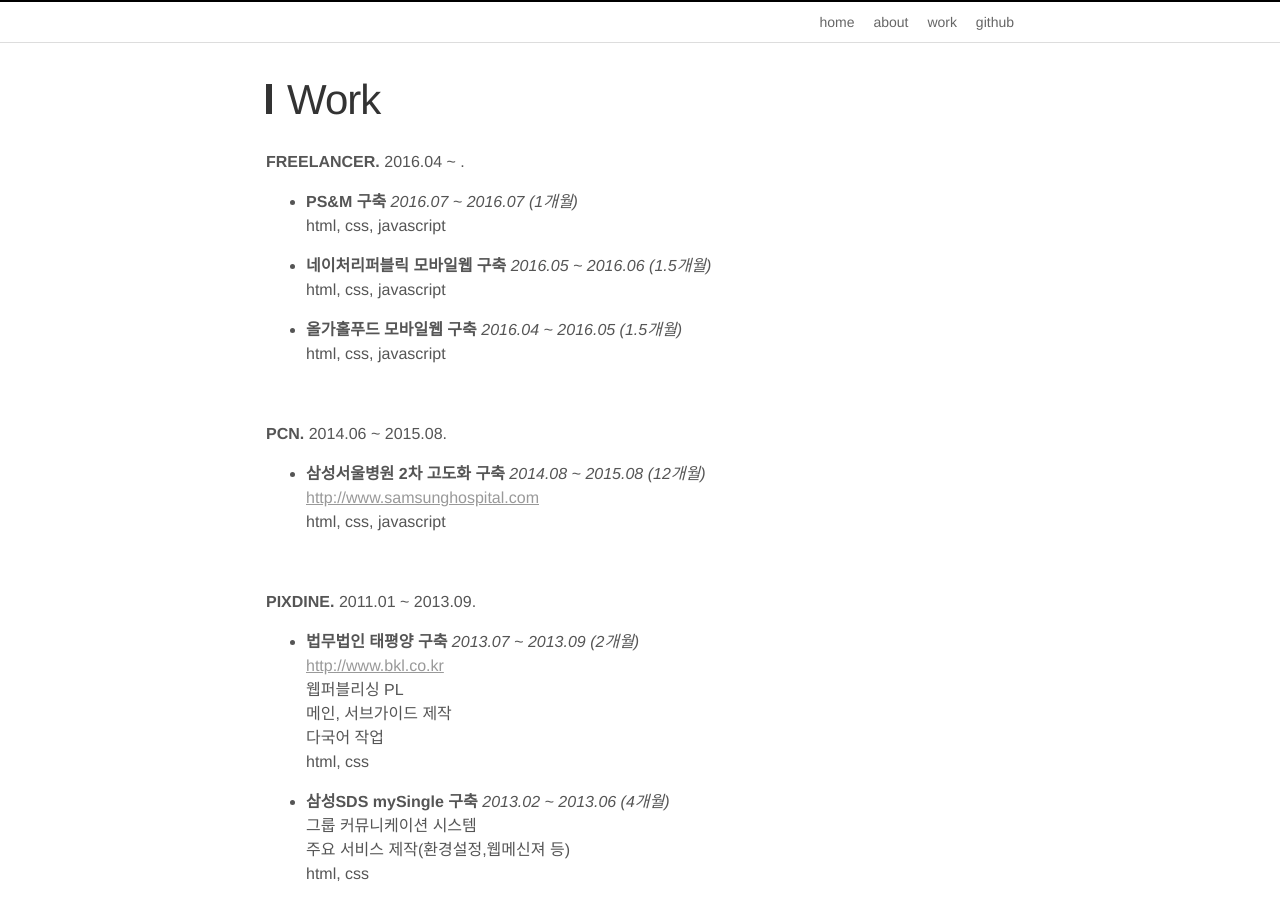
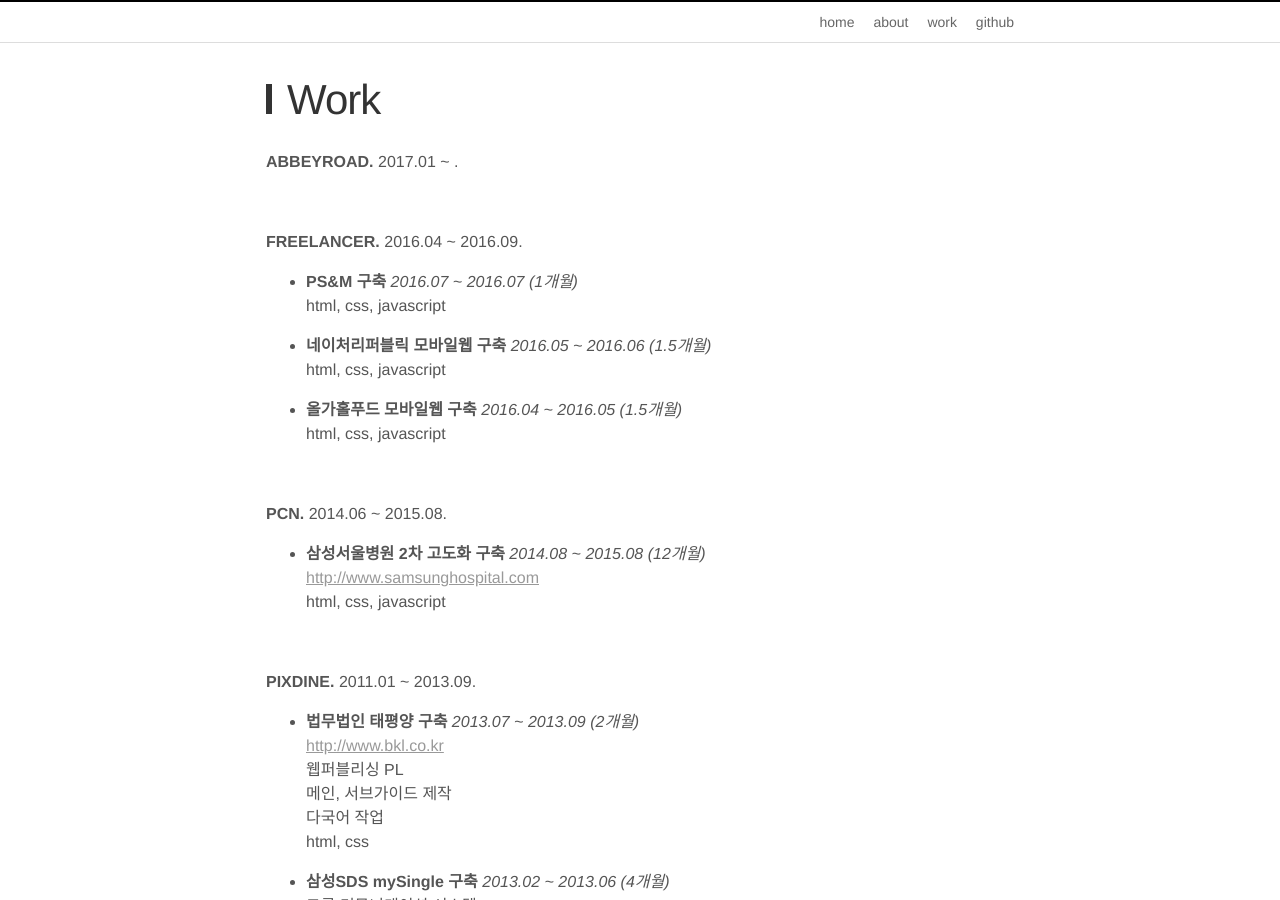
Before and after one commit to imyb/imyb.github.io, a Jekyll site: the page built from work.md, in a window 1280 px wide and 900 px high. Built offline with Jekyll 4.4.1, drawn with Linux system fonts in a browser that asks for light colours.

Commit message:
Update work.md

```diff
--- a/work.md
+++ b/work.md
@@ -5,8 +5,14 @@
 ---
 
 
+**ABBEYROAD.** 2017.01 ~ .
 
-**FREELANCER.** 2016.04 ~ .
+
+
+<br>
+
+
+**FREELANCER.** 2016.04 ~ 2016.09.
 
 - **PS&M 구축**
   *2016.07 ~ 2016.07 (1개월)*<br>
```
